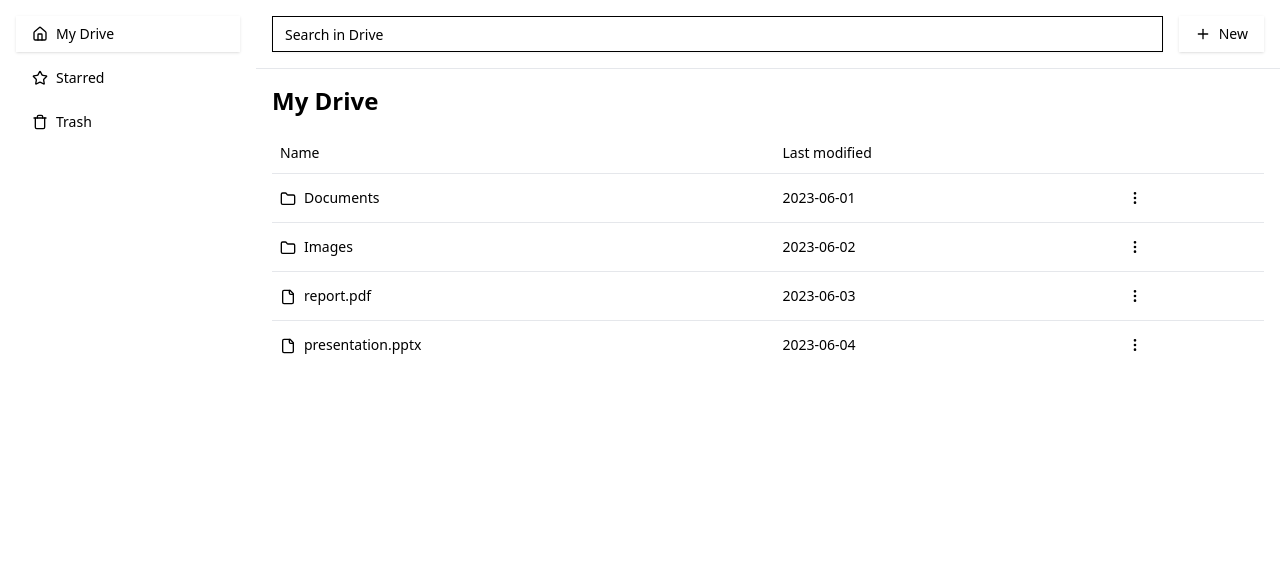
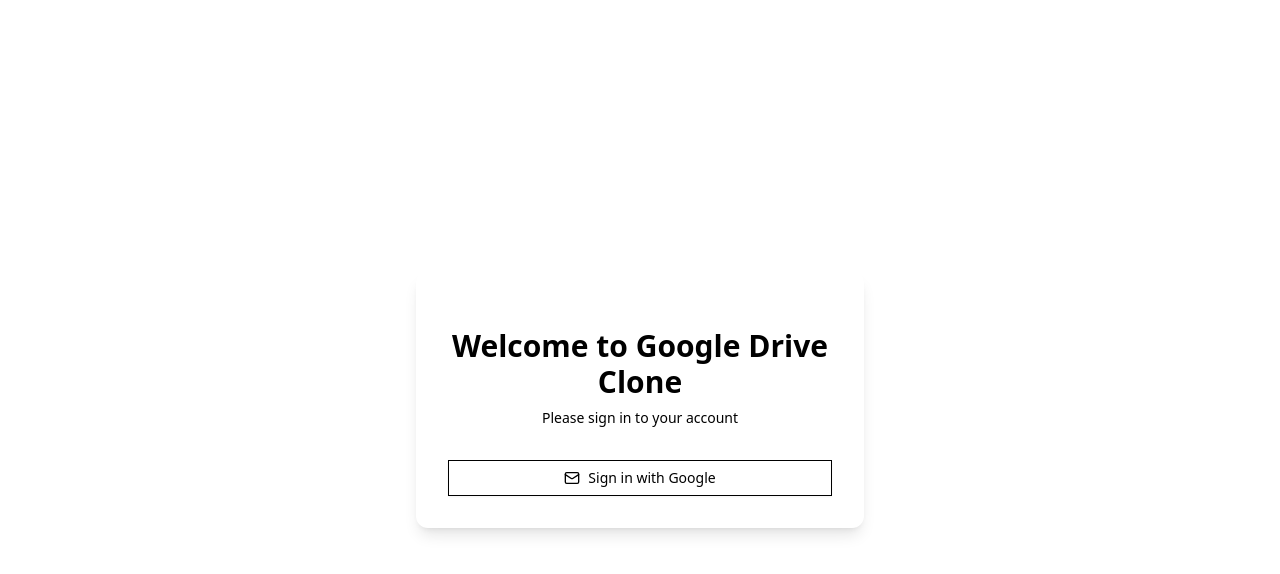
Before and after one commit to sakkke/cloud-vault, a Next.js app: page / in a window 1280 px wide. Shown: the top 574 px of the page. Built offline with nearby package versions, Linux system fonts and the light colour scheme.

Commit message:
feat: update /

```diff
--- a/app/page.tsx
+++ b/app/page.tsx
@@ -1,7 +1,7 @@
-import { IndexPage } from "@/components/index-page"
+import { LoginPage } from "@/components/login-page"
 
 export default function Page() {
-  return <IndexPage />
+  return <LoginPage />
 }
 
 export const runtime = "edge";
```
